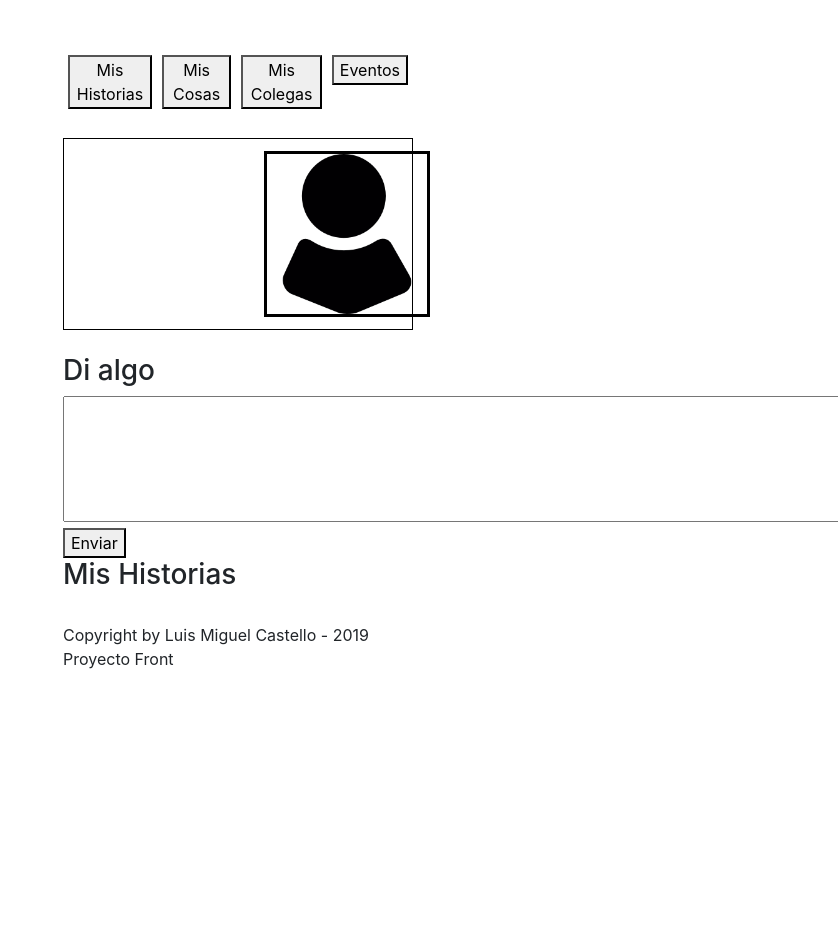
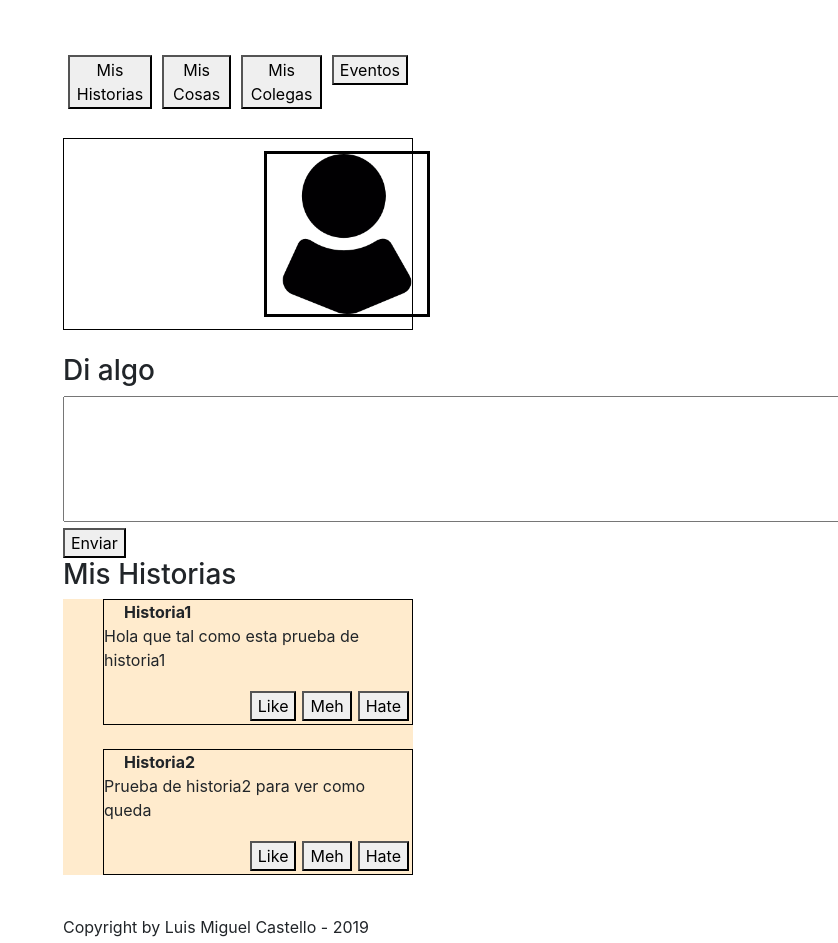
Before and after one commit to LuisMiguel-Wintero/Proyecto_Front, an Angular app in the folder SocialNetworkApp/: page /home in a window 1280 px wide. Shown: the top 943 px of the page, without its empty margins (442-1280 px from the left). Before the commit the page ends 800 px from the top, so only its background shows below. Built offline with nearby package versions, Linux system fonts and the light colour scheme; no server answers.

Commit message:
add post

```diff
--- a/SocialNetworkApp/src/app/app.module.ts
+++ b/SocialNetworkApp/src/app/app.module.ts
@@ -14,6 +14,7 @@ import { HttpClientModule } from '@angular/common/http';
 import { NotFoundComponent } from './not-found/not-found.component';
 import { ItemListComponent } from './item-list/item-list.component';
 import { BotonesItemComponent } from './botones-item/botones-item.component';
+import { FormsModule } from '@angular/forms';
 
 @NgModule({
   declarations: [
@@ -31,6 +32,7 @@ import { BotonesItemComponent } from './botones-item/botones-item.component';
   imports: [
     BrowserModule,
     AppRoutingModule,
+    FormsModule,
     routing,
     HttpClientModule
   ],
--- a/SocialNetworkApp/src/app/item-list/item-list.component.html
+++ b/SocialNetworkApp/src/app/item-list/item-list.component.html
@@ -1,5 +1,5 @@
 <h3>Mis Historias</h3>
-    <ul *ngFor = "let HistorysModel of HistorysModel">
+    <ul>
         <section>
             <a><b>Historia1</b></a>
             <p>Hola que tal como esta prueba de historia1</p>
--- a/SocialNetworkApp/src/app/mis-historias/mis-historias.component.html
+++ b/SocialNetworkApp/src/app/mis-historias/mis-historias.component.html
@@ -2,8 +2,8 @@
 <app-root></app-root>
 <div>
     <h3>Di algo</h3>
-    <form> <textarea name="Historia" id="" cols="100" rows="5"></textarea></form>
-    <button>Enviar</button>
+        <textarea [(ngModel)]="nuevoMensaje" name="Historia" id="" cols="100" rows="5"  ></textarea>
+    <button (click)="addHistory()">Enviar</button>
 </div>
 <app-item-list></app-item-list>
 <br>
--- a/SocialNetworkApp/src/app/mis-historias/mis-historias.component.ts
+++ b/SocialNetworkApp/src/app/mis-historias/mis-historias.component.ts
@@ -2,6 +2,7 @@ import { Component, OnInit } from '@angular/core';
 import { AppServicesService } from '../services/app-services.service';
 import { ActivatedRoute, Router } from '@angular/router';
 import { HistorysModel } from '../domain/historys-model';
+import { UserModel } from '../domain/user-model';
 
 
 @Component({
@@ -10,7 +11,9 @@ import { HistorysModel } from '../domain/historys-model';
   styleUrls: ['./mis-historias.component.css']
 })
 export class MisHistoriasComponent implements OnInit {
-  historia: HistorysModel;
+  historia: HistorysModel[];
+
+  nuevoMensaje: string;
 
   constructor(private service:AppServicesService, private route: ActivatedRoute, private router: Router) { }
 
@@ -28,10 +31,19 @@ export class MisHistoriasComponent implements OnInit {
 
 //POST
 
-// addHistory(history: HistorysModel){
-//   this.service.addHistory(history)
-//     .subscribe(history => this.historia.push(history));
-//  }
+ addHistory(){
+
+  let historieta = new HistorysModel();
+  let fecha = new Date();
+  let actual = (fecha.getDate() + "/" + (fecha.getMonth() +1) + "/" + fecha.getFullYear());
+
+  historieta.content=this.nuevoMensaje;
+  historieta.publish_date= actual;
+  historieta.users_id= 1;
+
+   this.service.addHistory(historieta)
+     .subscribe(historieta => this.historia.push(historieta));
+  }
 
 
 
```
